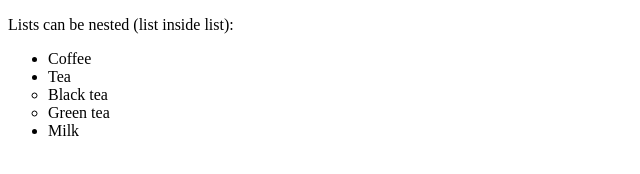
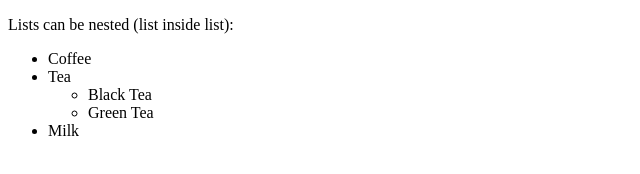
Before and after one commit to Pravallika283/MERN, a plain HTML site: page Task2.html in a window 1280 px wide. Shown: the whole page, without its empty margins (0-640 px from the left). Drawn offline with Linux system fonts and the light colour scheme.

Commit message:
Update Task2.html

```diff
--- a/Task2.html
+++ b/Task2.html
@@ -10,9 +10,11 @@
     <ul>
         <li>Coffee</li>
         <li>Tea</li>
-        <li type="circle">Black tea </li>
-        <li type="circle">Green tea</li>
+        <ul>
+            <li>Black Tea</li>
+            <li>Green Tea</li>
+        </ul>
         <li>Milk</li>
-    <ul>
+    </ul>
 </body>
 </html>
```
